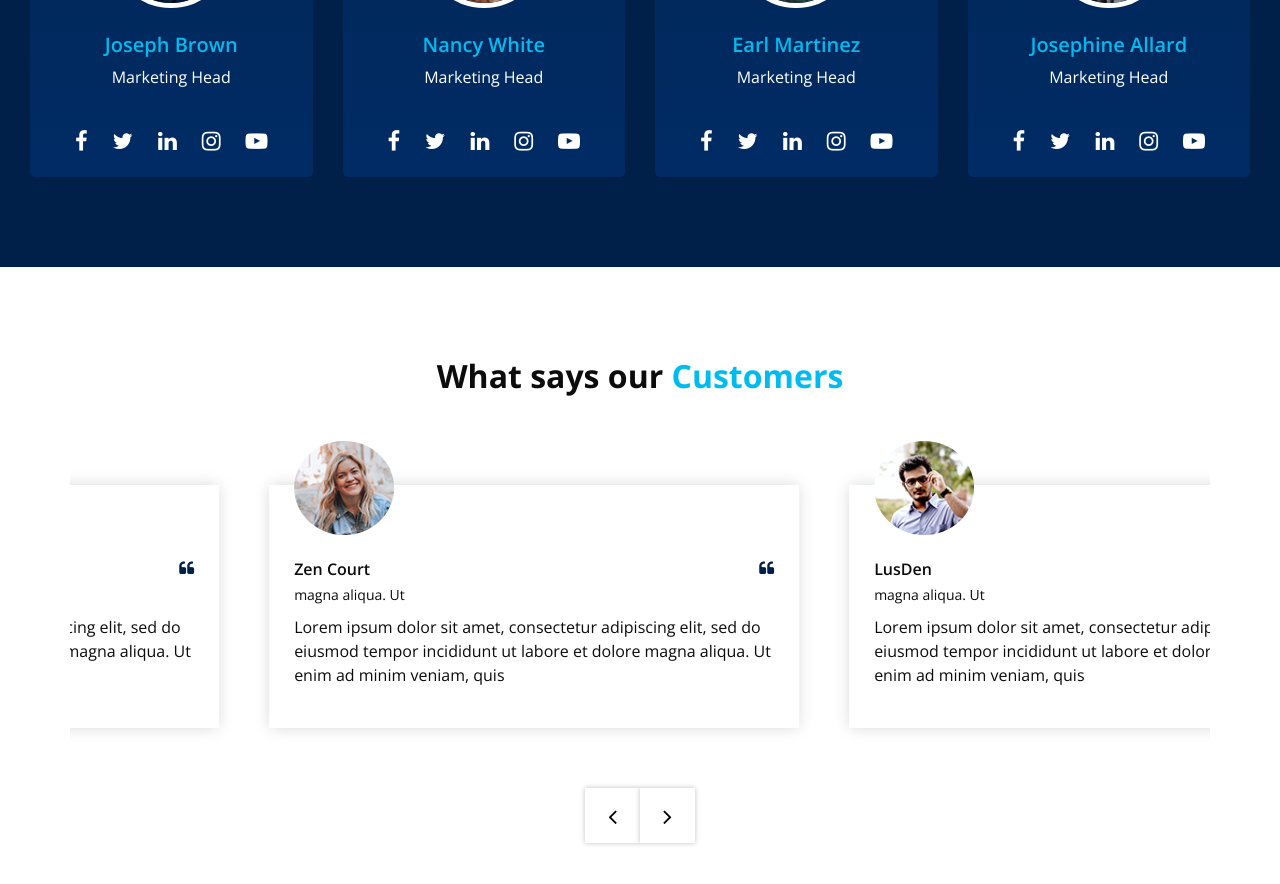
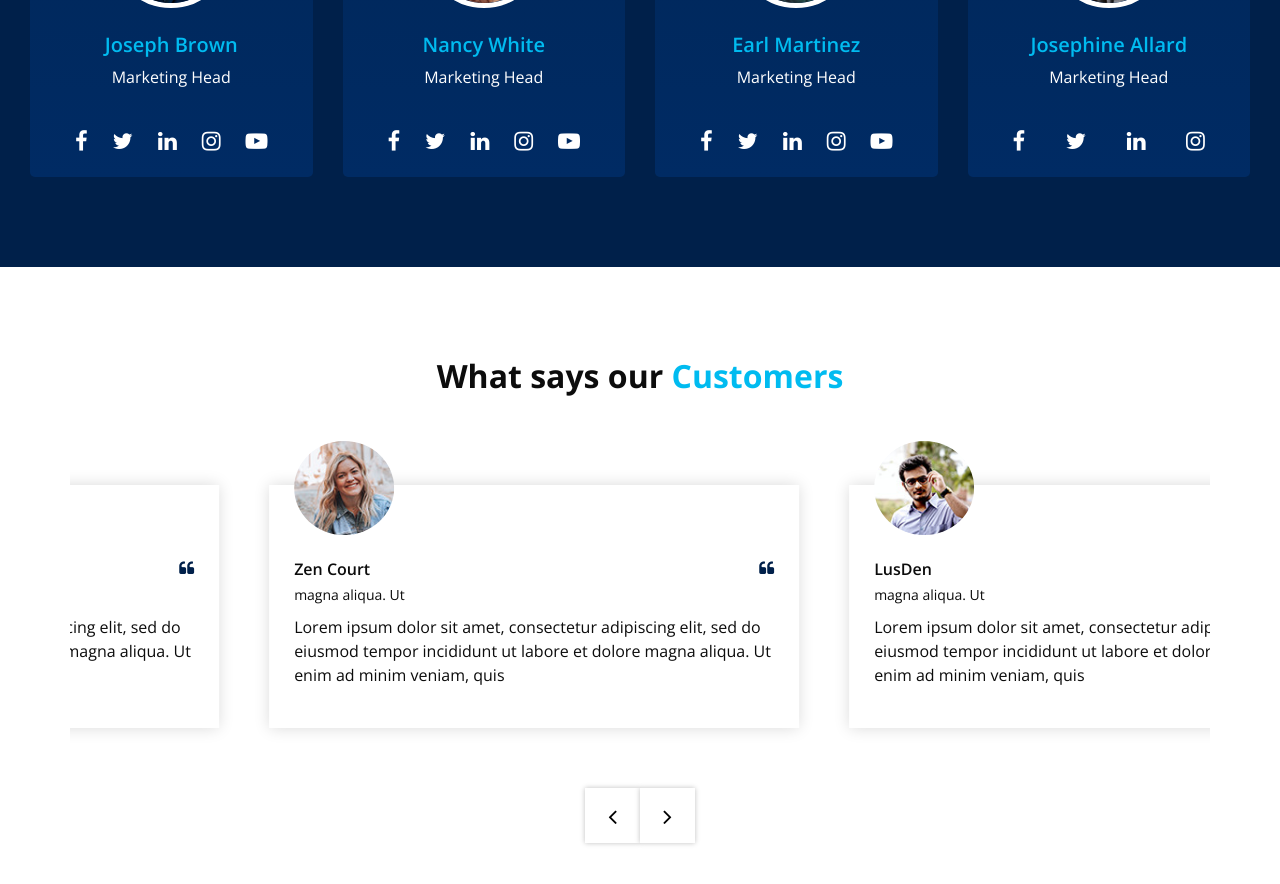
Before and after one commit to Sulasulait/cypherdevelopers, a plain HTML site: page index.html in a window 1280 px wide. Shown: the part 4060-4944 px from the top of the page. Drawn offline with nearby package versions, Linux system fonts and the light colour scheme; some packages are replaced by stand-ins of ours.

Commit message:
Update index.html

```diff
--- a/index.html
+++ b/index.html
@@ -526,9 +526,7 @@
                 <a href="#">
                   <i class="fa fa-instagram" aria-hidden="true"></i>
                 </a>
-                <a href="#">
-                  <i class="fa fa-youtube-play" aria-hidden="true"></i>
-                </a>
+
               </div>
             </div>
           </div>
```
